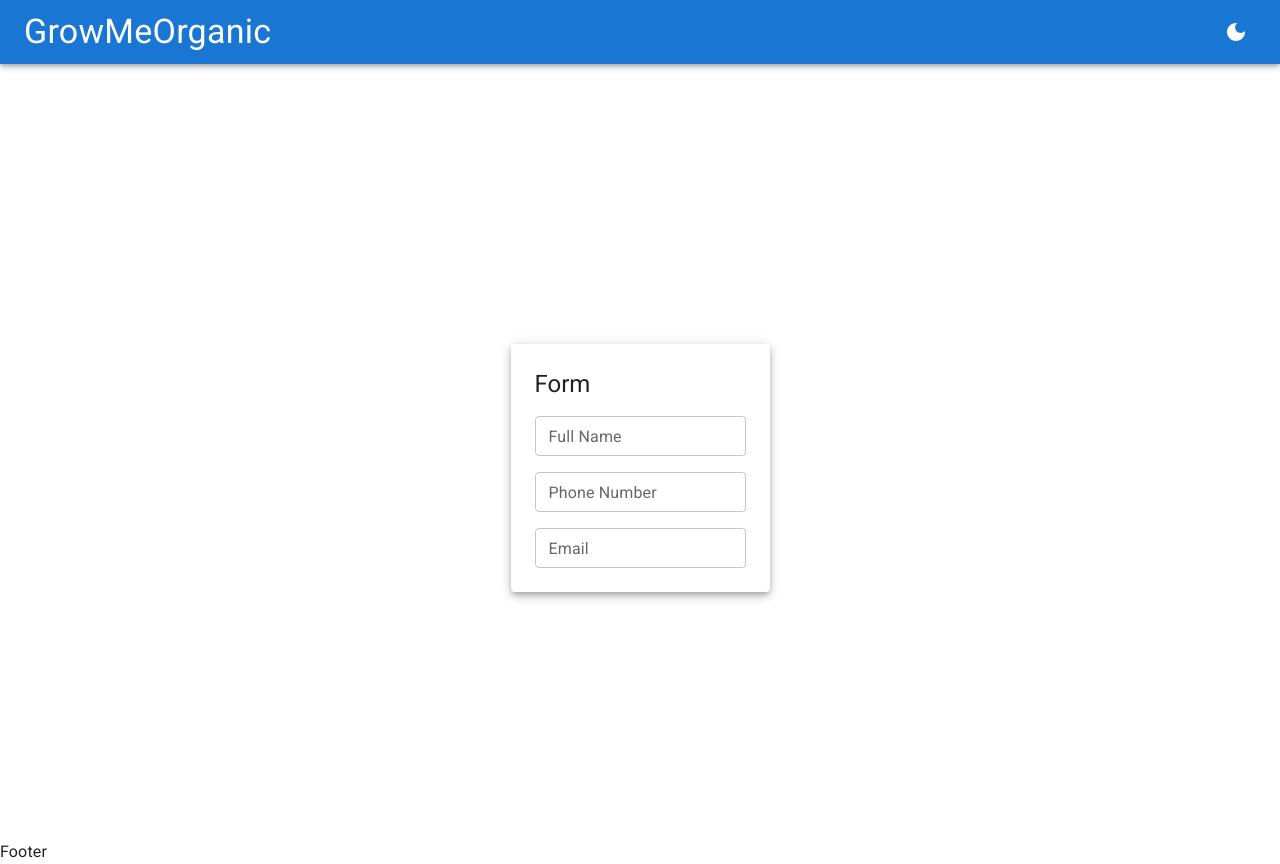
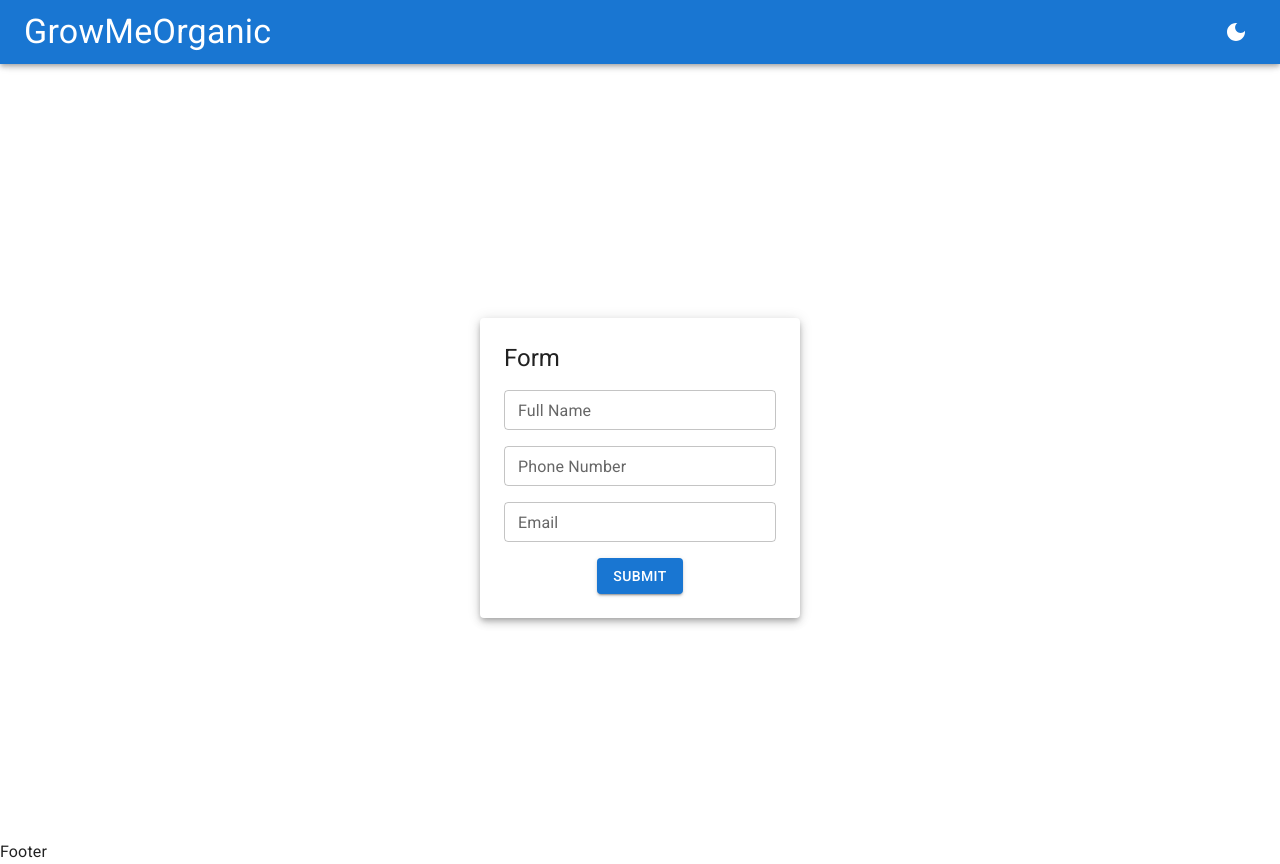
Before and after one commit to prosenjit-singha/react-internship-assignment-GrowMeOrganic, a React (Vite) app: page / in a window 1280 px wide. Built offline with nearby package versions, Linux system fonts and the light colour scheme.

Commit message:
form submit handled

```diff
--- a/package.json
+++ b/package.json
@@ -13,6 +13,7 @@
     "@emotion/styled": "^11.10.5",
     "@mui/icons-material": "^5.11.0",
     "@mui/material": "^5.11.8",
+    "axios": "^1.3.2",
     "formik": "^2.2.9",
     "react": "^18.2.0",
     "react-dom": "^18.2.0",
--- a/src/pages/Home/Form/index.tsx
+++ b/src/pages/Home/Form/index.tsx
@@ -1,6 +1,8 @@
-import { Paper, TextField, Typography } from "@mui/material";
+import { Paper, TextField, Typography, Button } from "@mui/material";
 import { useFormik, FormikHelpers } from "formik";
+import { useNavigate } from "react-router-dom";
 import formSchema from "../../../schemas/formSchema";
+
 const initialValues = {
   fullName: "",
   phoneNumber: "",
@@ -8,6 +10,7 @@ const initialValues = {
 };
 
 function Form() {
+  const navigate = useNavigate();
   const { values, touched, errors, handleChange, handleBlur, handleSubmit } =
     useFormik({
       initialValues,
@@ -19,12 +22,22 @@ function Form() {
     values: typeof initialValues,
     actions: FormikHelpers<typeof initialValues>
   ) {
-    console.log(values);
+    // save data to the local storage
+    localStorage.setItem("userInfo", JSON.stringify(values));
+
+    //navigate to the second page
+    navigate("/list-of-data");
   }
   return (
     <Paper
       elevation={5}
-      sx={{ p: 3, display: "flex", flexDirection: "column", gap: 2 }}
+      sx={{
+        p: 3,
+        display: "flex",
+        flexDirection: "column",
+        gap: 2,
+        minWidth: ["100%", "60%", "40%", "25%"],
+      }}
       component="form"
       onSubmit={handleSubmit}
     >
@@ -64,6 +77,13 @@ function Form() {
         placeholder="example@domain.com"
         size="small"
       />
+      <Button
+        type="submit"
+        variant="contained"
+        sx={{ width: "fit-content", mx: "auto" }}
+      >
+        Submit
+      </Button>
     </Paper>
   );
 }
```
Also changed, not shown: 1 other file (tests, documents, lock files or other folders).
